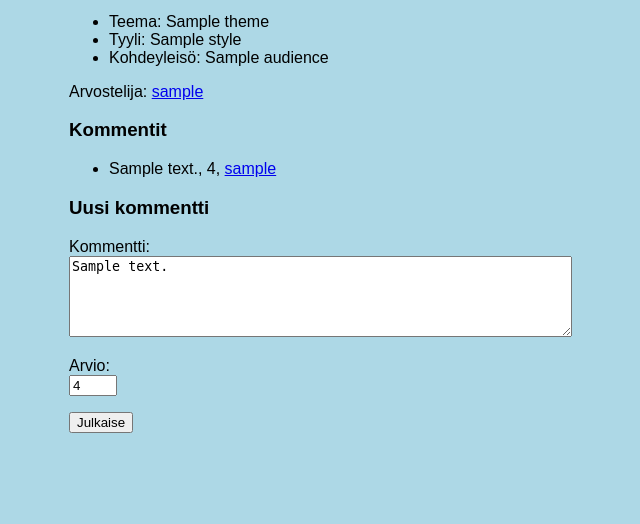
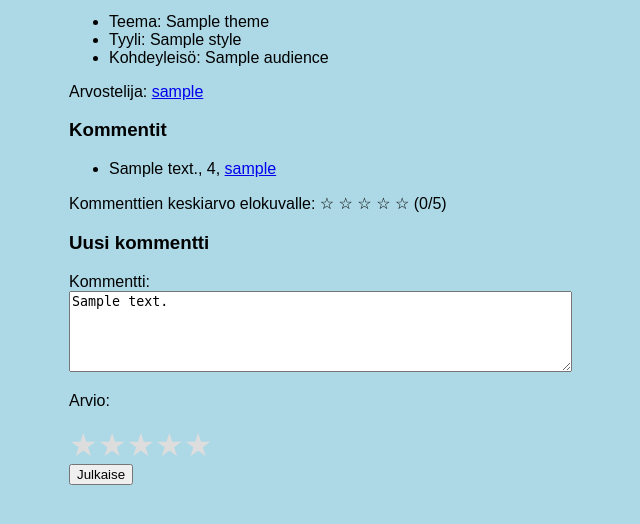
Before and after one commit to viivizz/elokuva-arvostelu, a Flask app: template templates/show_review.html in a window 1280 px wide. Shown: the part 257-781 px from the top of the page, without its empty margins (171-811 px from the left). Run offline with Flask 3, Linux system fonts and the light colour scheme; the template is opened without the code that fills it: most values are stand-ins (such as "Sample title", 1, 10 or a date in 2020).

Commit message:
Show rating average with stars

```diff
--- a/app.py
+++ b/app.py
@@ -57,10 +57,10 @@ def show_review(review_id):
         abort(403)
     classes=reviews.get_classes(review_id)
     comments=reviews.get_comments(review_id)
-
+    average_rating=reviews.get_average_rating(review_id)
     saved_content=session.pop("saved_content", "")
     saved_rating=session.pop("saved_rating", "")
-    return render_template("show_review.html", review=review, classes=classes, comments=comments, saved_content=saved_content, saved_rating=saved_rating)
+    return render_template("show_review.html", review=review, classes=classes, comments=comments, saved_content=saved_content, saved_rating=saved_rating, average_rating=average_rating)
 
 
 @app.route("/new_review")
@@ -262,7 +262,7 @@ def remove_review(review_id):
         return render_template("remove_review.html", review=review)
 
     if request.method=="POST":
-        if "remove" in request.form:
+        if request.form.get("remove"):
             reviews.remove_review(review_id)
             return redirect("/")
         else:
--- a/schema.sql
+++ b/schema.sql
@@ -11,13 +11,13 @@ CREATE TABLE reviews (
     release_year INTEGER,
     genre TEXT,
     content TEXT,
-    user_id INTEGER REFERENCES users
+    user_id INTEGER REFERENCES users(id)
 );
 
 CREATE TABLE comments (
     id INTEGER PRIMARY KEY,
-    review_id REFERENCES reviews,
-    user_id INTEGER REFERENCES users,
+    review_id INTEGER REFERENCES reviews(id),
+    user_id INTEGER REFERENCES users(id),
     content TEXT,
     rating INTEGER
 );
@@ -39,6 +39,6 @@ CREATE TABLE audiences (
 
 CREATE TABLE review_classes (
     id INTEGER PRIMARY KEY,
-    review_id INTEGER REFERENCES reviews,
+    review_id INTEGER REFERENCES reviews(id),
     theme TEXT, style TEXT, audience TEXT
 );
--- a/static/main.css
+++ b/static/main.css
@@ -14,3 +14,28 @@ body {
   margin: 1em;
   padding: 0.2em 0.5em;
 }
+
+.star_rating {
+  display:flex;
+  flex-direction: row-reverse;
+  justify-content:flex-end;
+}
+
+.star_rating input {
+  display: none;
+}
+
+.star_rating label {
+  font-size: 2rem;
+  color: #ddd;
+  cursor: pointer;
+}
+
+.star_rating label:hover,
+.star_rating label:hover ~ label {
+  color: gold
+}
+
+.star_rating input:checked~label{
+  color: gold;
+}
--- a/templates/show_review.html
+++ b/templates/show_review.html
@@ -27,15 +27,21 @@
   <li>Genre: {{review.genre}}</li>
 </ul>
 
-{% if classes.theme or classes.style or classes.audience %}
-<p>
-  <ul>
+
+<ul>
+  {%if classes.theme%}
     <li>Teema: {{classes.theme}}</li>
+  {%endif%}
+
+  {%if classes.style%}
     <li>Tyyli: {{classes.style}}</li>
+  {%endif%}
+
+  {%if classes.audience%}
     <li>Kohdeyleisö: {{classes.audience}}</li>
-  </ul>
-</p>
-{%endif%}
+  {%endif%}
+</ul>
+
 <p>
   Arvostelija: <a href="/user/{{review.user_id}}">{{review.username}}</a>
 </p>
@@ -46,6 +52,28 @@
   <li>{{comment.content}}, {{comment.rating}}, <a href="/user/{{comment.user_id}}">{{comment.username}}</a></li>
   {%endfor%}
 </ul>
+
+{%if average_rating is not none%}
+<p>
+  Kommenttien keskiarvo elokuvalle:
+  {% set avg=average_rating|round(0)|int %}
+
+  {% for i in range(avg)%}
+    ★
+  {%endfor%}
+
+  {% for i in range(5-avg)%}
+    ☆
+  {%endfor%}
+
+  ({{avg}}/5)
+</p>
+{%else%}
+<p>
+  Elokuva ei ole saanut vielä arvioita.
+</p>
+{%endif%}
+
 <h3>Uusi kommentti</h3>
 <form action="/create_comment" method="post">
   <p>
@@ -54,9 +82,31 @@
   </p>
 
   <p>
-    Arvio: <br />
-    <input type="number" name="rating" min="1" max="5" value="{{saved_rating}}" required/>
+    Arvio:
   </p>
+
+  <div class="star_rating">
+    <input type="radio" id="star5" name="rating" value="5"
+    {%if saved_rating=="5"%}checked{%endif%} required>
+    <label for="star5">★</label>
+
+    <input type="radio" id="star4" name="rating" value="4"
+    {%if saved_rating=="4"%}checked{%endif%}>
+    <label for="star4">★</label>
+
+    <input type="radio" id="star3" name="rating" value="3"
+    {%if saved_rating=="3"%}checked{%endif%}>
+    <label for="star3">★</label>
+
+    <input type="radio" id="star2" name="rating" value="2"
+    {%if saved_rating=="2"%}checked{%endif%}>
+    <label for="star2">★</label>
+
+    <input type="radio" id="star1" name="rating" value="1"
+    {%if saved_rating=="1"%}checked{%endif%}>
+    <label for="star1">★</label>
+  </div>
+
   <input type="hidden" name="review_id" value="{{review.id}}">
   <input type="submit" value="Julkaise"/>
 </form>
```
Also changed, not shown: reviews.py (+7 -1 lines).
